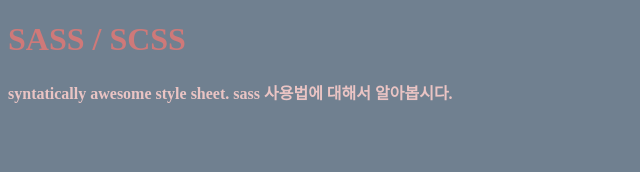
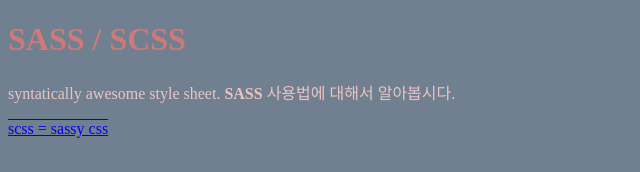
Before and after one commit to s-ja/sass_practice, a website: page index.html in a window 1280 px wide. Shown: the whole page, without its empty margins (0-640 px from the left). Drawn offline with Linux system fonts and the light colour scheme.

Commit message:
scss practice 1stday_2

```diff
--- a/index.html
+++ b/index.html
@@ -9,7 +9,10 @@
     <!-- <link rel="stylesheet" href="scss/main.css"> -->
 </head>
 <body>
-    <h1> sass / scss</h1>
-    <p><strong>syntatically awesome style sheet. sass 사용법에 대해서 알아봅시다.</strong></p>
+    <header>
+        <h1> sass / scss</h1>
+        <p>syntatically awesome style sheet. <strong>sass</strong> 사용법에 대해서 알아봅시다.</p>
+        <p><a href="https://sass-lang.com/guide">scss = sassy css</a>
+    </header></p>
 </body>
 </html>
--- a/scss/main.scss
+++ b/scss/main.scss
@@ -1,4 +1,5 @@
 $primary_color : #eac4c4;
+$font_size_default : 16px;
 
 p {
     color: $primary_color;
@@ -13,3 +14,14 @@
     text-transform: uppercase;
     color: darken($primary_color,20%);
 }
+header{
+    p{
+        color: $primary_color;
+        font-size: $font_size_default;
+    }
+    strong{
+        text-transform: uppercase;
+    }
+    a{text-decoration: overline underline;}
+    color: lighten($primary_color,20%);
+}
```
Also changed, not shown: css/base.css (deleted), css/main.css, 1 other file.
